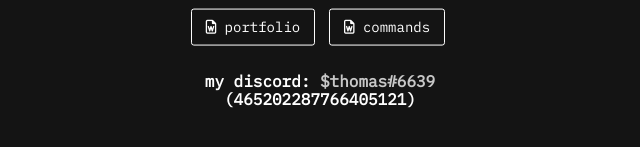
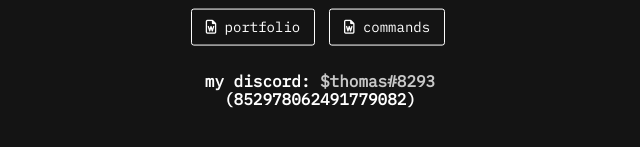
Before and after one commit to tthomxs/tthomxs.github.io, a plain HTML site: page index.html in a window 1280 px wide. Shown: the part 371-518 px from the top of the page, 320-960 px from the left. Drawn offline with Linux system fonts and the light colour scheme; files that its build step writes are made by us from their sources.

Commit message:
Update index.html

```diff
--- a/index.html
+++ b/index.html
@@ -37,7 +37,7 @@
             <h1>thomas' website</h1>
             <a id="button1" href="https://tthomxs.github.io/portfolio"><i class="far fa-file-word"></i>  portfolio</a>
             <a id="button1" href="https://tthomxs.github.io/commands"><i class="far fa-file-word"></i>  commands</a>
-            <h4>my discord: <a class="SubtitleLink" href="https://discord.com/users/852986397513613313">$thomas#6639</a><br>(465202287766405121)</h4>
+            <h4>my discord: <a class="SubtitleLink" href="https://discord.com/users/852978062491779082">$thomas#8293</a><br>(852978062491779082)</h4>
          </center>
       </div>
    </body>
```
